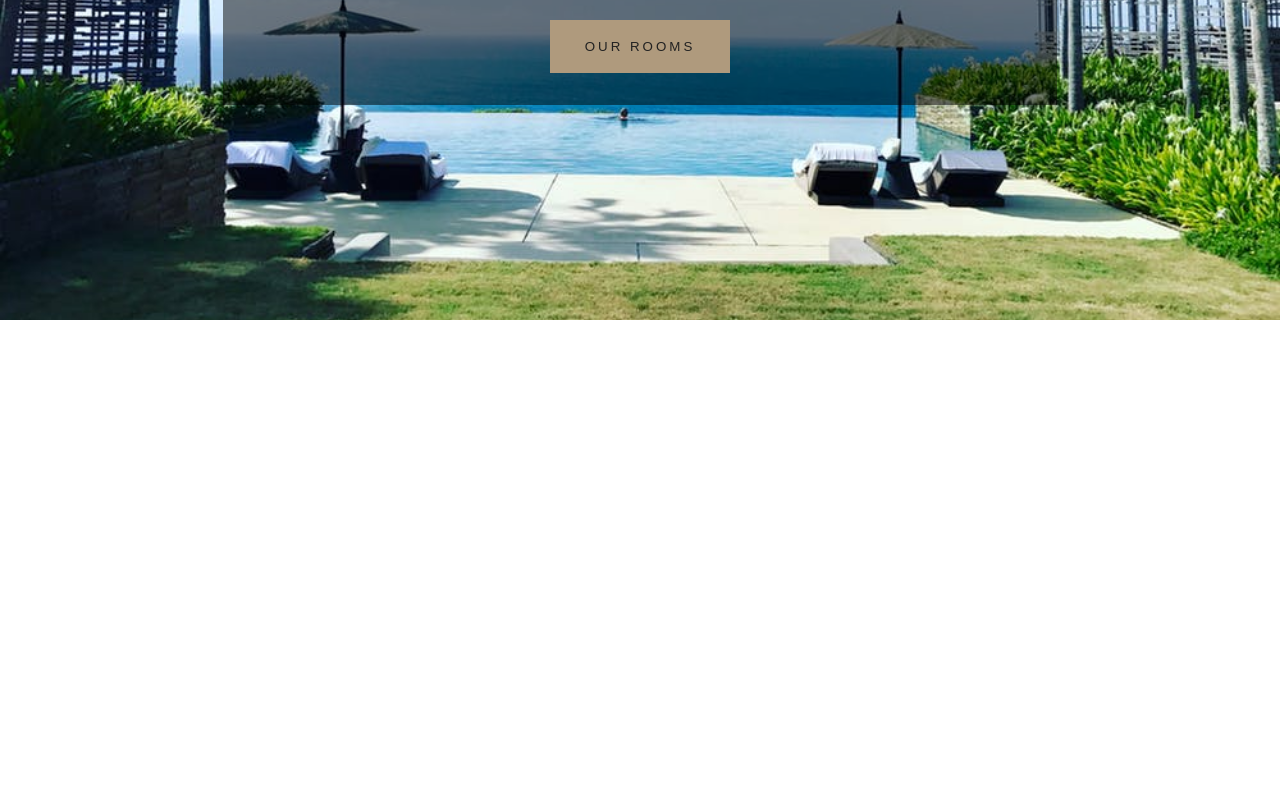
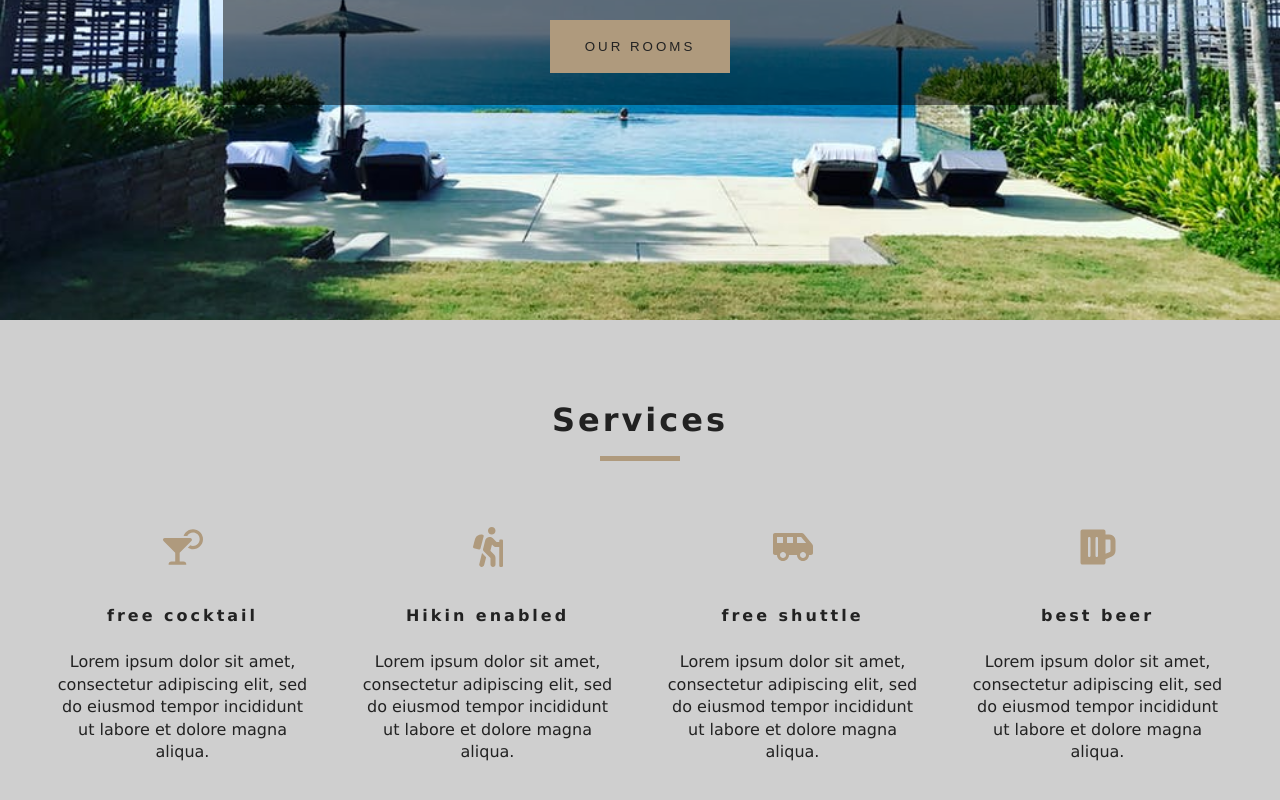
Before and after one commit to riskymind/resort-app, a React (Create React App) app: page / in a window 1280 px wide. Shown: the part 480-1280 px from the top of the page. Before the commit the page ends 800 px from the top, so only its background shows below. Built offline with nearby package versions, Linux system fonts and the light colour scheme.

Commit message:
services component is done and ready

```diff
--- a/public/index.html
+++ b/public/index.html
@@ -24,7 +24,7 @@
       work correctly both with client-side routing and a non-root public URL.
       Learn how to configure a non-root public URL by running `npm run build`.
     -->
-    <title>React App</title>
+    <title>BeachResort</title>
   </head>
   <body>
     <noscript>You need to enable JavaScript to run this app.</noscript>
--- /dev/null
+++ b/src/components/Services.js
@@ -0,0 +1,52 @@
+import React, { Component } from "react";
+import Title from "./Title";
+import { FaCocktail, FaHiking, FaShuttleVan, FaBeer } from "react-icons/fa";
+
+export default class Services extends Component {
+  state = {
+    services: [
+      {
+        icon: <FaCocktail />,
+        title: "free cocktail",
+        info:
+          "Lorem ipsum dolor sit amet, consectetur adipiscing elit, sed do eiusmod tempor incididunt ut labore et dolore magna aliqua.",
+      },
+      {
+        icon: <FaHiking />,
+        title: "Hikin enabled",
+        info:
+          "Lorem ipsum dolor sit amet, consectetur adipiscing elit, sed do eiusmod tempor incididunt ut labore et dolore magna aliqua.",
+      },
+      {
+        icon: <FaShuttleVan />,
+        title: "free shuttle",
+        info:
+          "Lorem ipsum dolor sit amet, consectetur adipiscing elit, sed do eiusmod tempor incididunt ut labore et dolore magna aliqua.",
+      },
+      {
+        icon: <FaBeer />,
+        title: "best beer",
+        info:
+          "Lorem ipsum dolor sit amet, consectetur adipiscing elit, sed do eiusmod tempor incididunt ut labore et dolore magna aliqua.",
+      },
+    ],
+  };
+  render() {
+    return (
+      <section className="services">
+        <Title title="Services" />
+        <div className="services-center">
+          {this.state.services.map((item, index) => {
+            return (
+              <article className="service" key={index}>
+                <span>{item.icon}</span>
+                <h6>{item.title}</h6>
+                <p>{item.info}</p>
+              </article>
+            );
+          })}
+        </div>
+      </section>
+    );
+  }
+}
--- /dev/null
+++ b/src/components/Title.js
@@ -0,0 +1,10 @@
+import React from 'react'
+
+export default function Title({title}) {
+    return (
+        <div className="section-title">
+            <h4>{title}</h4>
+            <div></div>
+        </div>
+    )
+}
--- a/src/pages/Home.js
+++ b/src/pages/Home.js
@@ -2,6 +2,7 @@
 import Hero from "../components/Hero";
 import Banner from "../components/Banner";
 import { Link } from "react-router-dom";
+import Services from "../components/Services";
 
 const Home = () => {
   return (
@@ -18,6 +19,7 @@
           </button>
         </Banner>
       </Hero>
+      <Services />
     </>
   );
 };
```
